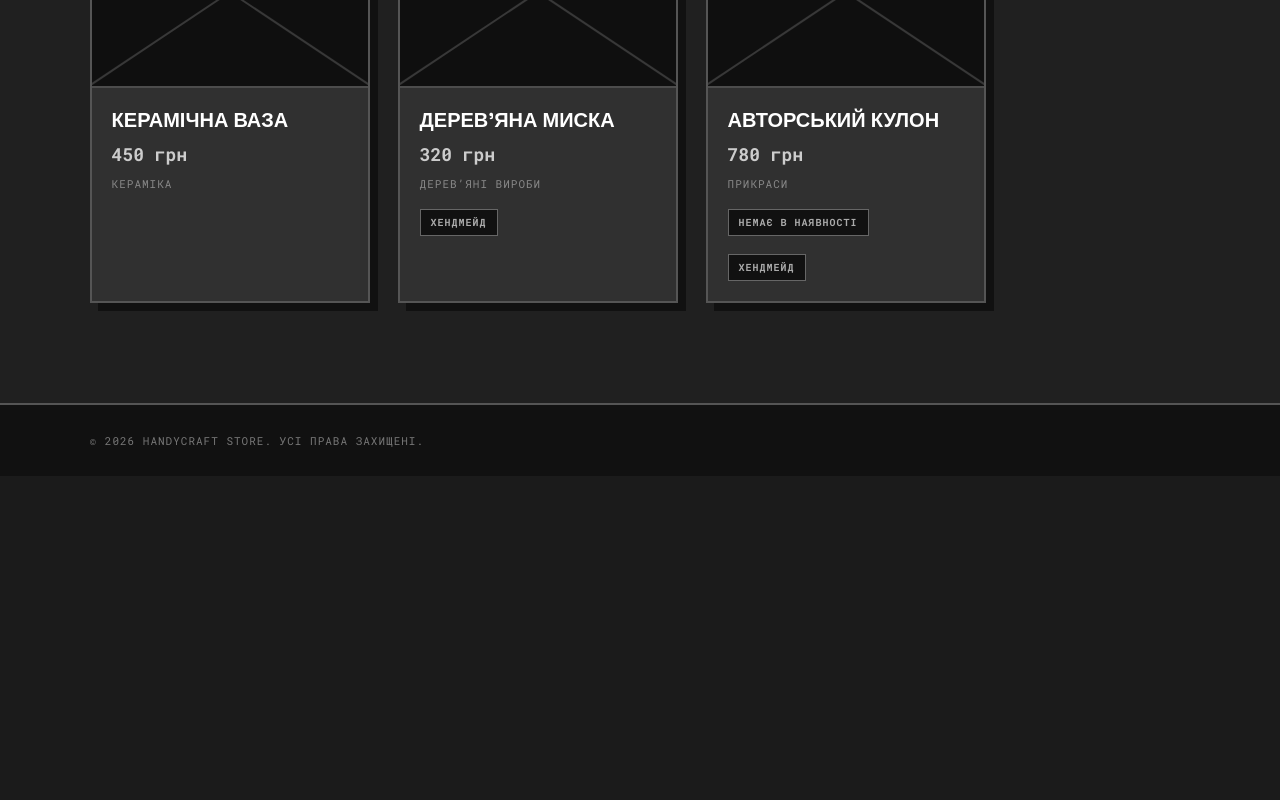
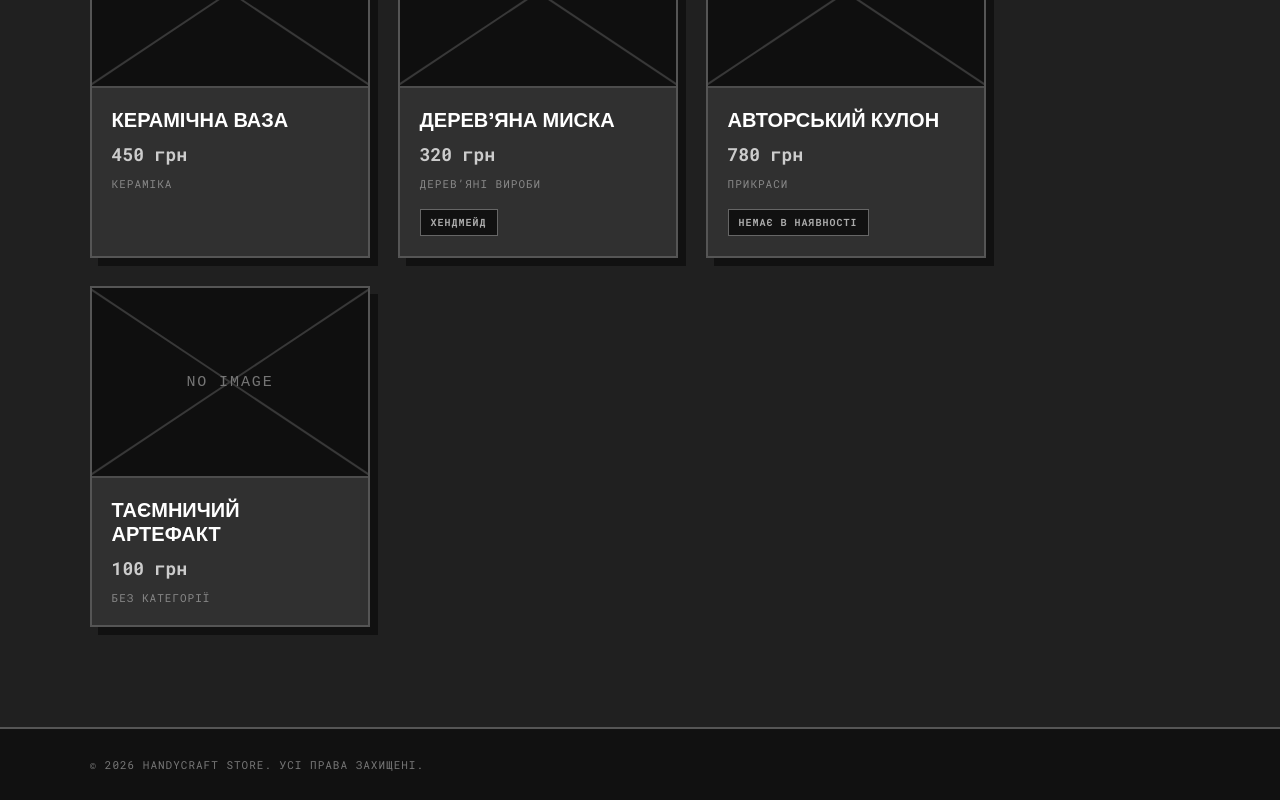
Before and after one commit to SMACTEPOK/khntu-web-programming-korniienko, a React (Vite) app in the folder handycraft-store/: page / in a window 1280 px wide. Shown: the part 914-1714 px from the top of the page. Before the commit the page ends 1390 px from the top, so only its background shows below. Built offline with nearby package versions, Linux system fonts and the light colour scheme.

Commit message:
feat: complete Lab 2 with all individual tasks (badges, coverage ignore, strict config, path aliases)

```diff
--- a/handycraft-store/src/App.jsx
+++ b/handycraft-store/src/App.jsx
@@ -9,14 +9,13 @@ function App() {
       price: 450,
       category: 'Кераміка',
       image: '/src/assets/product-placeholder.svg',
-      isHandmade: false,
     },
     {
       id: 2,
       name: 'Дерев’яна миска',
       price: 320,
       category: 'Дерев’яні вироби',
-      isHandmade: true, // Для цієї картки з'явиться бейдж "Хендмейд"
+      // Бейдж Хендмейд з'явиться автоматично завдяки конфігу
     },
     {
       id: 3,
@@ -24,8 +23,13 @@ function App() {
       price: 780,
       category: 'Прикраси',
       image: '/src/assets/product-placeholder.svg',
-      inStock: false, // Товару немає в наявності
-      isHandmade: true, // Додасться бейдж "Хендмейд"
+      inStock: false,
+    },
+    {
+      id: 4,
+      name: 'Таємничий артефакт',
+      price: 100,
+      // Немає ні картинки, ні категорії (тест Варіанту 9)
     },
   ]
 
--- a/handycraft-store/src/components/ProductCard/ProductCard.jsx
+++ b/handycraft-store/src/components/ProductCard/ProductCard.jsx
@@ -1,4 +1,5 @@
 import PropTypes from 'prop-types'
+import { CATEGORIES } from '@config/categories'
 import './product-card.css'
 
 const PLACEHOLDER_IMAGE = '/src/assets/product-placeholder.svg'
@@ -8,12 +9,13 @@ const PLACEHOLDER_IMAGE = '/src/assets/product-placeholder.svg'
  * @param {string} props.name
  * @param {number} props.price
  * @param {string} [props.image]
- * @param {string} props.category
+ * @param {string} [props.category]
  * @param {boolean} [props.inStock=true]
- * @param {boolean} props.isHandmade
  */
-function ProductCard({ name, price, image, category, inStock = true, isHandmade }) {
+function ProductCard({ name, price, image, category, inStock = true }) {
   const imageSrc = image || PLACEHOLDER_IMAGE
+  // Перевіряємо, чи належить товар до категорії ручної роботи
+  const isHandmade = category === CATEGORIES.WOOD
 
   return (
     <article className="product-card">
@@ -21,16 +23,19 @@ function ProductCard({ name, price, image, category, inStock = true, isHandmade
       <div className="product-card__content">
         <h3 className="product-card__name">{name}</h3>
         <p className="product-card__price">{price} грн</p>
-        <p className="product-card__category">{category}</p>
 
-        {/* Бейдж відсутності на складі */}
+        {/* Обробка відсутньої категорії (Варіант 9) */}
+        <p className="product-card__category">
+          {category || 'Без категорії'}
+        </p>
+
         {!inStock && (
           <span className="product-card__badge product-card__badge--out">
             Немає в наявності
           </span>
         )}
 
-        {/* Новий бейдж Хендмейд (Варіант 4) */}
+        {/* Бейдж Хендмейд на основі категорії (Варіант 14) */}
         {isHandmade && (
           <span className="product-card__badge product-card__badge--handmade">
             Хендмейд
@@ -45,9 +50,8 @@ ProductCard.propTypes = {
   name: PropTypes.string.isRequired,
   price: PropTypes.number.isRequired,
   image: PropTypes.string,
-  category: PropTypes.string.isRequired,
+  category: PropTypes.string, // Більше не isRequired (для Варіанту 9)
   inStock: PropTypes.bool,
-  isHandmade: PropTypes.bool.isRequired, // Обов'язковий проп згідно з варіантом
 }
 
 export default ProductCard
--- /dev/null
+++ b/handycraft-store/src/config/categories.js
@@ -0,0 +1,7 @@
+export const CATEGORIES = {
+  CERAMICS: 'Кераміка',
+  WOOD: 'Дерев’яні вироби',
+  JEWELRY: 'Прикраси',
+}
+
+export const ALLOWED_CATEGORIES = Object.values(CATEGORIES)
--- a/handycraft-store/vite.config.js
+++ b/handycraft-store/vite.config.js
@@ -1,7 +1,21 @@
+import { defineConfig } from 'vite'
 import react from '@vitejs/plugin-react'
-import { defineConfig } from 'vite'
+import path from 'path'
 
-// https://vite.dev/config/
 export default defineConfig({
   plugins: [react()],
+  resolve: {
+    alias: {
+      '@config': path.resolve(import.meta.dirname, './src/config'),
+    },
+  },
+  build: {
+    rolldownOptions: {
+      resolve: {
+        alias: {
+          '@config': path.resolve(import.meta.dirname, './src/config'),
+        },
+      },
+    },
+  },
 })
```
